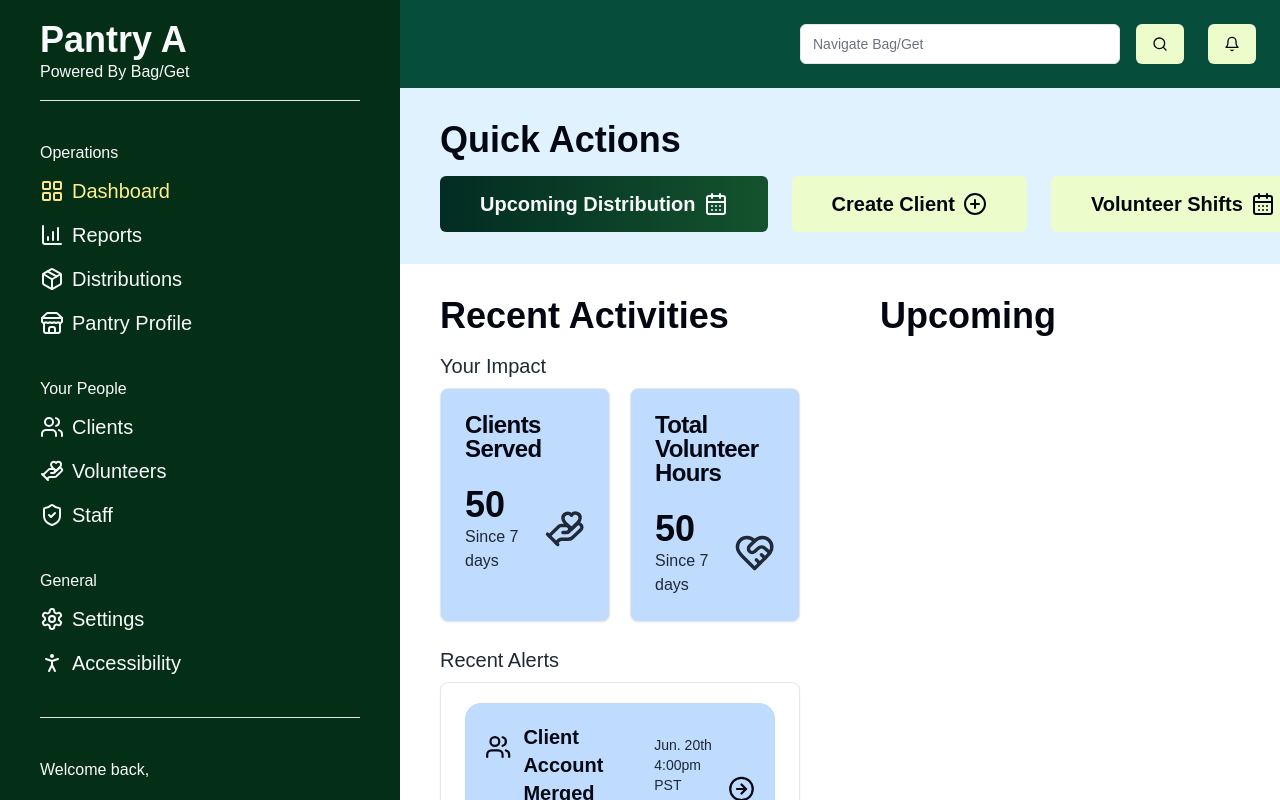
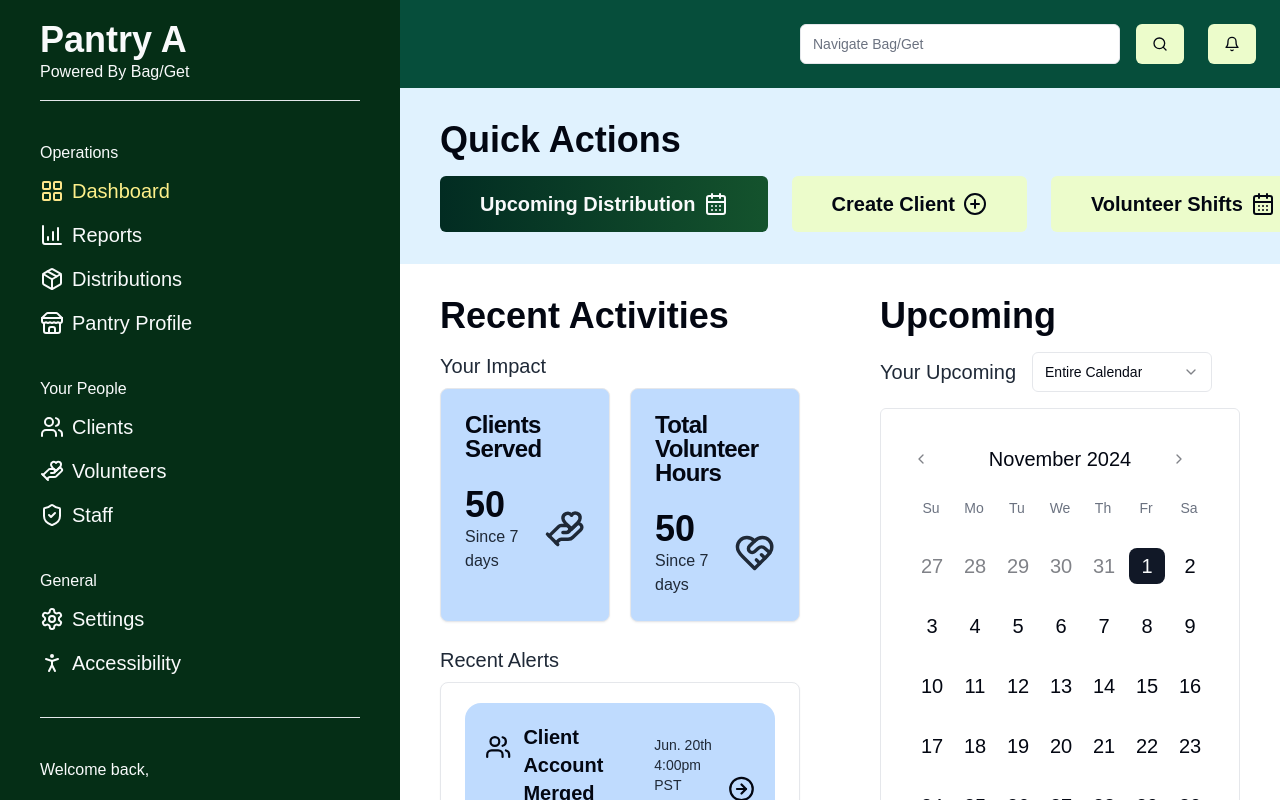
Before and after one commit to Bag-Get/bagget.app, a Next.js app: page / in a window 1280 px wide. Shown: the top 800 px of the page. Built offline with nearby package versions, Linux system fonts and the light colour scheme; grey boxes are pictures that could not be loaded.

Commit message:
first iteration of calendar

```diff
--- a/app/page.tsx
+++ b/app/page.tsx
@@ -1,3 +1,5 @@
+"use client"
+
 import Link from 'next/link'
 import { Heading, Text } from "@/components/ui/typography"
 import { IconButton, Icons } from "@/components/ui/icons"
@@ -6,6 +8,9 @@
 import { impactPreview, alertsPreview } from "@/data/previewData"
 import { CTA } from '@/components/ui/button';
 import { ALERT_PREVIEW } from '@/data/types';
+import { useState } from 'react';
+import { Calendar } from '@/components/ui/calendar';
+import { Select, SelectContent, SelectItem, SelectTrigger, SelectValue } from '@/components/ui/select'
 
 export default function Home() {
 
@@ -28,10 +33,13 @@
         <Heading styles={{color: "text-gray-950"}}>
           Upcoming
         </Heading>
+        <UpcomingCalendar />
       </section>
     </div>
   );
 }
+
+// Recent Activities
 
 function QuickActions() {
   return(
@@ -147,3 +155,65 @@
     </Link>
   )
 }
+
+// Upcoming
+
+function UpcomingCalendar() {
+  const [date, setDate] = useState<Date | undefined>(new Date())
+
+  return(
+    <>
+      <div className='flex items-center gap-4'>
+        <Heading size='h2' styles={{color: "text-gray-800", weight: "font-medium"}}>
+          Your Upcoming
+        </Heading>
+        <SelectCalendar />
+      </div>
+      <Calendar
+        mode="single"
+        selected={date}
+        onSelect={setDate}
+        className="rounded-md border"
+        classNames={{
+          day_selected: "bg-primary text-primary-foreground hover:bg-primary hover:text-primary-foreground focus:bg-primary focus:text-primary-foreground",
+          day: "h-9 w-9 p-0 font-normal aria-selected:opacity-100",
+          day_disabled: "opacity-50 hover:opacity-50",
+          day_outside: "opacity-50 hover:opacity-50",
+          day_range_middle: "aria-selected:bg-accent aria-selected:text-accent-foreground",
+          day_hidden: "invisible",
+          cell: "h-9 w-9 text-center text-sm lg:text-xl relative [&:has([aria-selected].day-range-end)]:rounded-r-md [&:has([aria-selected].day-range-start)]:rounded-l-md first:[&:has([aria-selected])]:rounded-l-md last:[&:has([aria-selected])]:rounded-r-md focus-within:relative focus-within:z-20",
+          head_cell: "text-muted-foreground rounded-md w-9 font-normal text-sm",
+          head_row: "flex justify-between w-full mt-6",
+          table: "w-full border-collapse space-y-1",
+          caption: "flex justify-center pt-1 relative items-center",
+          caption_label: "text-md lg:text-xl font-medium ",
+          button: "rounded-lg ",
+          nav: "space-x-1 flex items-center",
+          nav_button: "h-7 w-7 lg:h-9 lg:w-9 bg-transparent p-0 opacity-50 hover:opacity-100",
+          nav_button_previous: "absolute left-0",
+          nav_button_next: "absolute right-0",
+          row: "flex mt-2 lg:mt-6 justify-between",
+          tbody: "flex flex-col justify-between",
+          root: "w-full",
+          month: "w-full p-5",
+        }}
+      />
+    </>
+  )
+}
+
+function SelectCalendar() {
+  return (
+    <Select>
+      <SelectTrigger className="w-[180px]">
+        <SelectValue placeholder="Entire Calendar" />
+      </SelectTrigger>
+      <SelectContent>
+        <SelectItem value="All">Entire Calendar</SelectItem>
+        <SelectItem value="Distributions">Distributions</SelectItem>
+        <SelectItem value="Shifts">Shifts</SelectItem>
+      </SelectContent>
+    </Select>
+
+  )
+}
--- /dev/null
+++ b/components/ui/select.tsx
@@ -0,0 +1,160 @@
+"use client"
+
+import * as React from "react"
+import * as SelectPrimitive from "@radix-ui/react-select"
+import { Check, ChevronDown, ChevronUp } from "lucide-react"
+
+import { cn } from "@/lib/utils"
+
+const Select = SelectPrimitive.Root
+
+const SelectGroup = SelectPrimitive.Group
+
+const SelectValue = SelectPrimitive.Value
+
+const SelectTrigger = React.forwardRef<
+  React.ElementRef<typeof SelectPrimitive.Trigger>,
+  React.ComponentPropsWithoutRef<typeof SelectPrimitive.Trigger>
+>(({ className, children, ...props }, ref) => (
+  <SelectPrimitive.Trigger
+    ref={ref}
+    className={cn(
+      "flex h-10 w-full items-center justify-between rounded-md border border-input bg-background px-3 py-2 text-sm ring-offset-background placeholder:text-muted-foreground focus:outline-none focus:ring-2 focus:ring-ring focus:ring-offset-2 disabled:cursor-not-allowed disabled:opacity-50 [&>span]:line-clamp-1",
+      className
+    )}
+    {...props}
+  >
+    {children}
+    <SelectPrimitive.Icon asChild>
+      <ChevronDown className="h-4 w-4 opacity-50" />
+    </SelectPrimitive.Icon>
+  </SelectPrimitive.Trigger>
+))
+SelectTrigger.displayName = SelectPrimitive.Trigger.displayName
+
+const SelectScrollUpButton = React.forwardRef<
+  React.ElementRef<typeof SelectPrimitive.ScrollUpButton>,
+  React.ComponentPropsWithoutRef<typeof SelectPrimitive.ScrollUpButton>
+>(({ className, ...props }, ref) => (
+  <SelectPrimitive.ScrollUpButton
+    ref={ref}
+    className={cn(
+      "flex cursor-default items-center justify-center py-1",
+      className
+    )}
+    {...props}
+  >
+    <ChevronUp className="h-4 w-4" />
+  </SelectPrimitive.ScrollUpButton>
+))
+SelectScrollUpButton.displayName = SelectPrimitive.ScrollUpButton.displayName
+
+const SelectScrollDownButton = React.forwardRef<
+  React.ElementRef<typeof SelectPrimitive.ScrollDownButton>,
+  React.ComponentPropsWithoutRef<typeof SelectPrimitive.ScrollDownButton>
+>(({ className, ...props }, ref) => (
+  <SelectPrimitive.ScrollDownButton
+    ref={ref}
+    className={cn(
+      "flex cursor-default items-center justify-center py-1",
+      className
+    )}
+    {...props}
+  >
+    <ChevronDown className="h-4 w-4" />
+  </SelectPrimitive.ScrollDownButton>
+))
+SelectScrollDownButton.displayName =
+  SelectPrimitive.ScrollDownButton.displayName
+
+const SelectContent = React.forwardRef<
+  React.ElementRef<typeof SelectPrimitive.Content>,
+  React.ComponentPropsWithoutRef<typeof SelectPrimitive.Content>
+>(({ className, children, position = "popper", ...props }, ref) => (
+  <SelectPrimitive.Portal>
+    <SelectPrimitive.Content
+      ref={ref}
+      className={cn(
+        "relative z-50 max-h-96 min-w-[8rem] overflow-hidden rounded-md border bg-popover text-popover-foreground shadow-md data-[state=open]:animate-in data-[state=closed]:animate-out data-[state=closed]:fade-out-0 data-[state=open]:fade-in-0 data-[state=closed]:zoom-out-95 data-[state=open]:zoom-in-95 data-[side=bottom]:slide-in-from-top-2 data-[side=left]:slide-in-from-right-2 data-[side=right]:slide-in-from-left-2 data-[side=top]:slide-in-from-bottom-2",
+        position === "popper" &&
+          "data-[side=bottom]:translate-y-1 data-[side=left]:-translate-x-1 data-[side=right]:translate-x-1 data-[side=top]:-translate-y-1",
+        className
+      )}
+      position={position}
+      {...props}
+    >
+      <SelectScrollUpButton />
+      <SelectPrimitive.Viewport
+        className={cn(
+          "p-1",
+          position === "popper" &&
+            "h-[var(--radix-select-trigger-height)] w-full min-w-[var(--radix-select-trigger-width)]"
+        )}
+      >
+        {children}
+      </SelectPrimitive.Viewport>
+      <SelectScrollDownButton />
+    </SelectPrimitive.Content>
+  </SelectPrimitive.Portal>
+))
+SelectContent.displayName = SelectPrimitive.Content.displayName
+
+const SelectLabel = React.forwardRef<
+  React.ElementRef<typeof SelectPrimitive.Label>,
+  React.ComponentPropsWithoutRef<typeof SelectPrimitive.Label>
+>(({ className, ...props }, ref) => (
+  <SelectPrimitive.Label
+    ref={ref}
+    className={cn("py-1.5 pl-8 pr-2 text-sm font-semibold", className)}
+    {...props}
+  />
+))
+SelectLabel.displayName = SelectPrimitive.Label.displayName
+
+const SelectItem = React.forwardRef<
+  React.ElementRef<typeof SelectPrimitive.Item>,
+  React.ComponentPropsWithoutRef<typeof SelectPrimitive.Item>
+>(({ className, children, ...props }, ref) => (
+  <SelectPrimitive.Item
+    ref={ref}
+    className={cn(
+      "relative flex w-full cursor-default select-none items-center rounded-sm py-1.5 pl-8 pr-2 text-sm outline-none focus:bg-accent focus:text-accent-foreground data-[disabled]:pointer-events-none data-[disabled]:opacity-50",
+      className
+    )}
+    {...props}
+  >
+    <span className="absolute left-2 flex h-3.5 w-3.5 items-center justify-center">
+      <SelectPrimitive.ItemIndicator>
+        <Check className="h-4 w-4" />
+      </SelectPrimitive.ItemIndicator>
+    </span>
+
+    <SelectPrimitive.ItemText>{children}</SelectPrimitive.ItemText>
+  </SelectPrimitive.Item>
+))
+SelectItem.displayName = SelectPrimitive.Item.displayName
+
+const SelectSeparator = React.forwardRef<
+  React.ElementRef<typeof SelectPrimitive.Separator>,
+  React.ComponentPropsWithoutRef<typeof SelectPrimitive.Separator>
+>(({ className, ...props }, ref) => (
+  <SelectPrimitive.Separator
+    ref={ref}
+    className={cn("-mx-1 my-1 h-px bg-muted", className)}
+    {...props}
+  />
+))
+SelectSeparator.displayName = SelectPrimitive.Separator.displayName
+
+export {
+  Select,
+  SelectGroup,
+  SelectValue,
+  SelectTrigger,
+  SelectContent,
+  SelectLabel,
+  SelectItem,
+  SelectSeparator,
+  SelectScrollUpButton,
+  SelectScrollDownButton,
+}
--- a/package.json
+++ b/package.json
@@ -10,6 +10,7 @@
   },
   "dependencies": {
     "@radix-ui/react-avatar": "^1.1.1",
+    "@radix-ui/react-select": "^2.1.2",
     "@radix-ui/react-separator": "^1.1.0",
     "@radix-ui/react-slot": "^1.1.0",
     "class-variance-authority": "^0.7.0",
```
Also changed, not shown: 1 other file (tests, documents, lock files or other folders).
